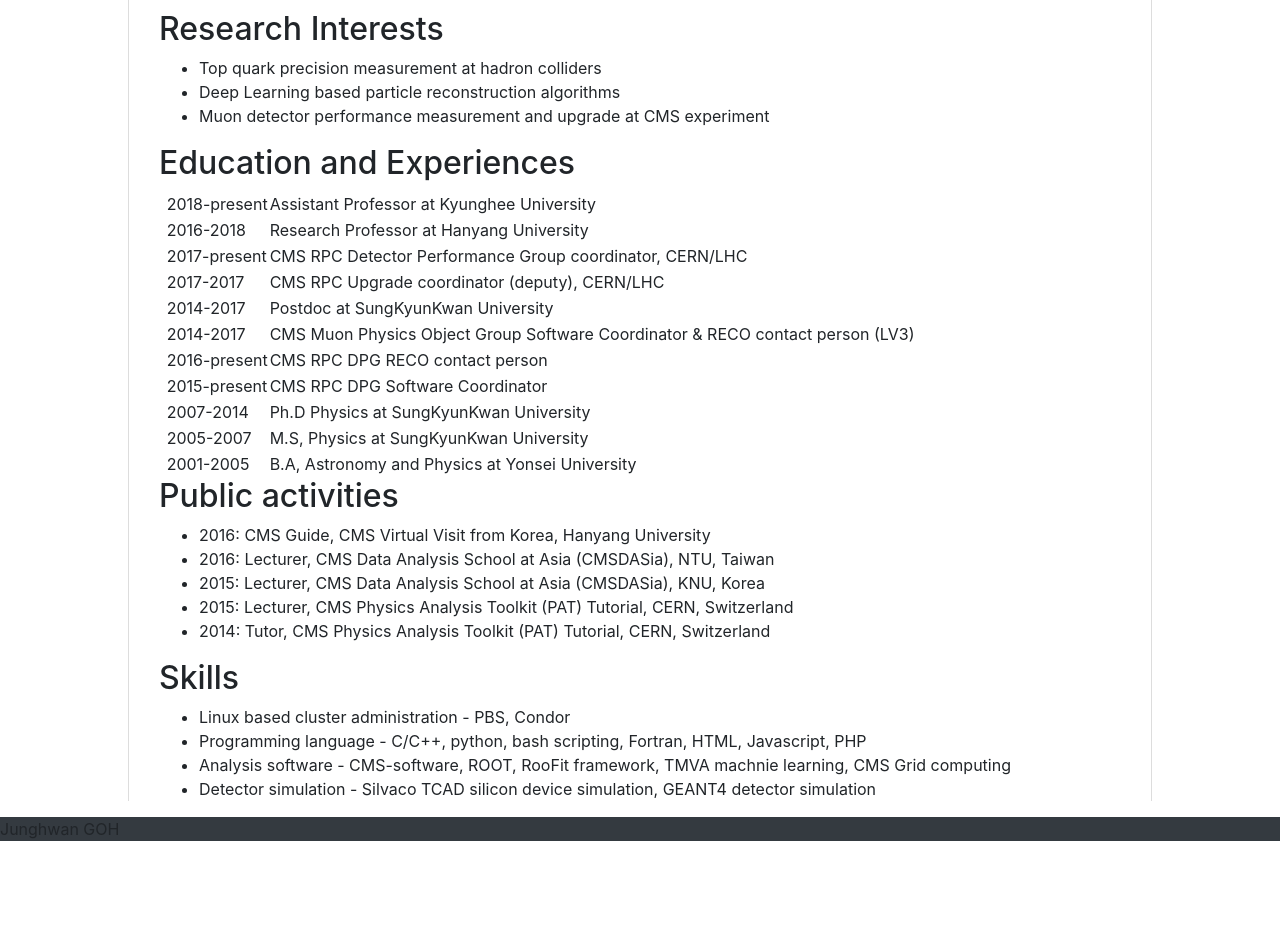
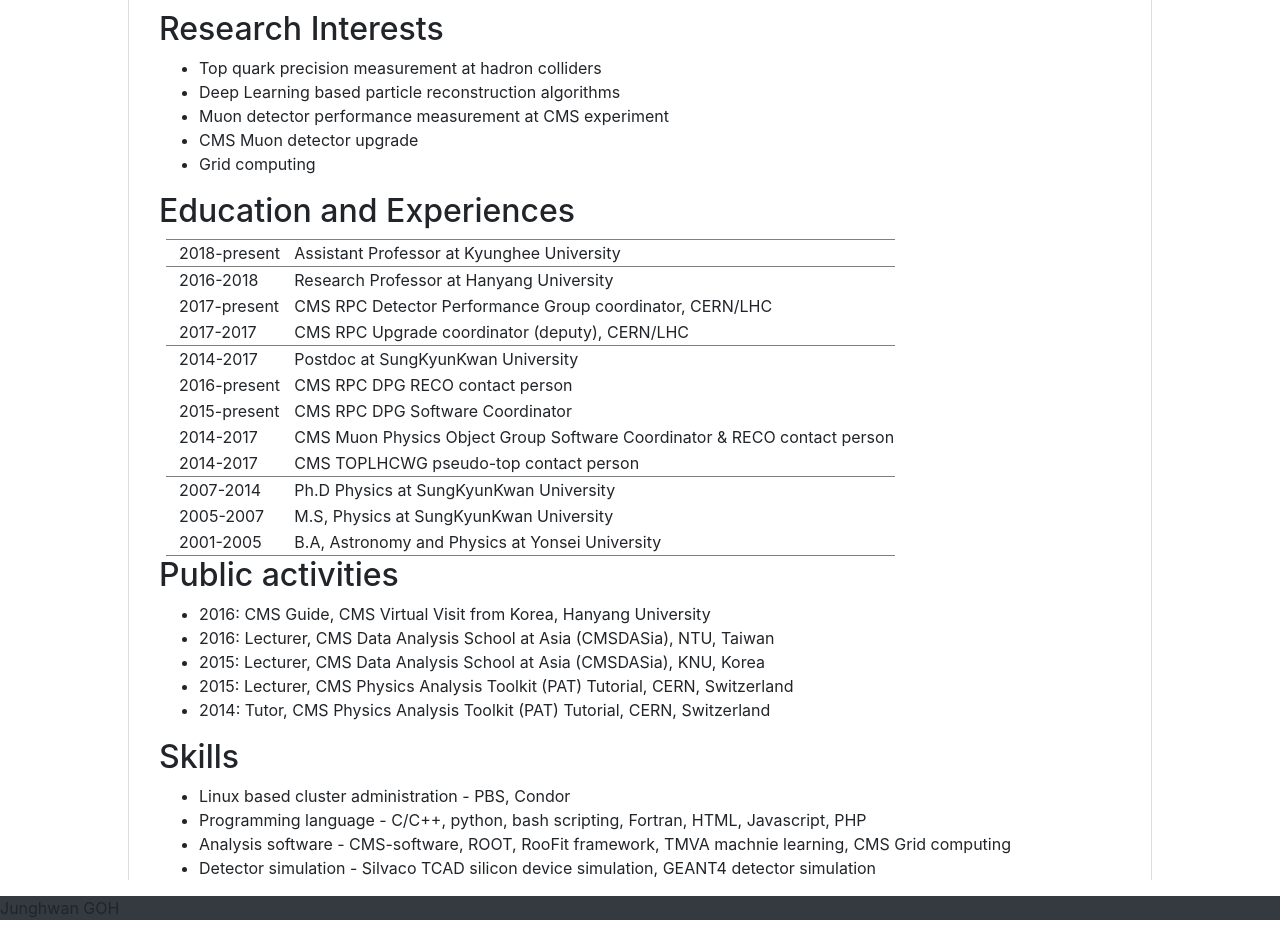
Before and after one commit to jhgoh/jhgoh.github.io, a Jekyll site: the page built from index.html, in a window 1280 px wide and 1400 px high, scrolled down 209 px, cut to the strip 464-1400 px from the top of the window. Built offline with Jekyll 4.4.1, drawn with Linux system fonts in a browser that asks for light colours; nearby versions of some CDN libraries; before the commit the page ends 1530 px from its top, so only the background shows below that.

Commit message:
table styling
more styling

table style

align

collapse

styling

fine tune

pre tag

collapse style

pub list

more styling

minor update

sytling

```diff
--- a/index.html
+++ b/index.html
@@ -4,17 +4,25 @@
 <div>
 
 <img src="/assets/img_jhgoh_lacBlanc.jpg" style="width:100%"/>
-<div style="float:center">
-<table style="margin:10px;width:700px;align:center;border-top:2px solid gray;border-bottom:2px solid gray"><tr>
-  <td width="150px"><img src="https://avatars0.githubusercontent.com/u/4388926?s=250" style="width:150px;padding:3px;border:1px solid black" /></td>
+<style>
+table.cv-card {
+  vertical-align:top;
+  width:700px;
+  margin:10px;
+  border-top:2px solid gray; border-bottom:2px solid gray;
+}
+</style>
+<div style="width:100%">
+<table class="cv-card"><tr style="padding-top:20px;padding-bottom:20px">
+  <td style="vertical-align:top;text-align:right" width="200px"><img src="https://avatars0.githubusercontent.com/u/4388926?s=250" style="width:150px;padding:3px;border:1px solid black" /></td>
   <td style="vertical-align:top;padding-left:5px">
     <h1 style="font-size:20pt">고정환 <span style="font-size:15pt;color:#333">Junghwan Goh</span></h1>
     <div class="social" style="padding-left:10px;font-size:9pt">
-      {%if site.username_github%}<a href="http://github.com/{{ site.username_github }}" target="_blank"><img class="icon" src="/assets/icon-github.png"/>http://github.com/{{ site.username_github }}</a>{%endif%}
-      {%if site.username_codepen%}<a href="http://codepen.io/{{ site.username_codepen }}" target="_blank"><img class="icon" src="/assets/icon-codepen.png"/>http://codepen.io/{{ site.username_codepen }}</a>{%endif%}
-      {%if site.username_twitter%}<a href="http://twitter.com/{{ site.username_twitter }}" target="_blank"><img class="icon" src="/assets/icon-twitter.png"/>http://twitter.com/{{ site.username_twitter }}</a>{%endif%}
-      {%if site.username_facebook%}<a href="http://facebook.com/{{ site.username_facebook }}" target="_blank"><img class="icon" src="/assets/icon-facebook.png"/>http://facebook.com/{{ site.username_facebook }}</a>{%endif%}
-      {%if site.email%}<a href="mailto:{{ site.email }}" target="_blank"><img class="icon" src="/assets/icon-email.png"/>{{site.email}}</a>{%endif%}
+      {%if site.username_github%}<a href="http://github.com/{{ site.username_github }}" target="_blank"><img class="icon" src="/assets/icon-github.png"/> http://github.com/{{ site.username_github }}</a>{%endif%}
+      {%if site.username_codepen%}<a href="http://codepen.io/{{ site.username_codepen }}" target="_blank"><img class="icon" src="/assets/icon-codepen.png"/> http://codepen.io/{{ site.username_codepen }}</a>{%endif%}
+      {%if site.username_twitter%}<a href="http://twitter.com/{{ site.username_twitter }}" target="_blank"><img class="icon" src="/assets/icon-twitter.png"/> http://twitter.com/{{ site.username_twitter }}</a>{%endif%}
+      {%if site.username_facebook%}<a href="http://facebook.com/{{ site.username_facebook }}" target="_blank"><img class="icon" src="/assets/icon-facebook.png"/> http://facebook.com/{{ site.username_facebook }}</a>{%endif%}
+      {%if site.email%}<a href="mailto:{{ site.email }}" target="_blank"><img class="icon" src="/assets/icon-email.png"/> {{site.email}}</a>{%endif%}
     </div>
     <hr/>
     <div style="padding-left:20px;font-size:10pt;">
@@ -30,23 +38,34 @@
 <ul>
   <li>Top quark precision measurement at hadron colliders</li>
   <li>Deep Learning based particle reconstruction algorithms</li>
-  <li>Muon detector performance measurement and upgrade at CMS experiment</li>
+  <li>Muon detector performance measurement at CMS experiment</li>
+  <li>CMS Muon detector upgrade</li>
+  <li>Grid computing</li>
 </ul>
 
+
 <h2>Education and Experiences</h2>
-<table style="padding:5px;margin-left:5pt">
-  <tr><td>2018-present</td><td>Assistant Professor at Kyunghee University</td></tr>
-  <tr><td>2016-2018   </td><td>Research Professor at Hanyang University</td></tr>
+<style>
+table.cv-table {padding:5px;margin-left:5pt;border-top:1px solid gray;border-bottom:1px solid gray;}
+table.cv-table td {padding-left:10pt;}
+table.cv-table tr.linetop {border-top:1px solid gray}
+table.cv-table tr.linebot {border-bottom:1px solid gray}
+</style>
+<table class="cv-table">
+  <tr class="linetop"><td>2018-present</td><td>Assistant Professor at Kyunghee University</td></tr>
+  <tr class="linetop"><td>2016-2018   </td><td>Research Professor at Hanyang University</td></tr>
   <tr><td>2017-present</td><td>CMS RPC Detector Performance Group coordinator, CERN/LHC</td></tr>
   <tr><td>2017-2017   </td><td>CMS RPC Upgrade coordinator (deputy), CERN/LHC</td></tr>
-  <tr><td>2014-2017   </td><td>Postdoc at SungKyunKwan University</td></tr>
-  <tr><td>2014-2017   </td><td>CMS Muon Physics Object Group Software Coordinator &amp; RECO contact person (LV3)</td></tr>
+  <tr class="linetop"><td>2014-2017   </td><td>Postdoc at SungKyunKwan University</td></tr>
   <tr><td>2016-present</td><td>CMS RPC DPG RECO contact person</td></tr>
   <tr><td>2015-present</td><td>CMS RPC DPG Software Coordinator</td></tr>
-  <tr><td>2007-2014   </td><td>Ph.D Physics at SungKyunKwan University</td></tr>
+  <tr><td>2014-2017   </td><td>CMS Muon Physics Object Group Software Coordinator &amp; RECO contact person</td></tr>
+  <tr><td>2014-2017   </td><td>CMS TOPLHCWG pseudo-top contact person</td></tr>
+  <tr class="linetop"><td>2007-2014   </td><td>Ph.D Physics at SungKyunKwan University</td></tr>
   <tr><td>2005-2007   </td><td>M.S, Physics at SungKyunKwan University</td></tr>
-  <tr><td>2001-2005   </td><td>B.A, Astronomy and Physics at Yonsei University</td></tr>
+  <tr class="linebot"><td>2001-2005   </td><td>B.A, Astronomy and Physics at Yonsei University</td></tr>
 </table>
+
 
 <h2>Public activities</h2>
 <ul>
@@ -57,6 +76,7 @@
   <li>2014: Tutor, CMS Physics Analysis Toolkit (PAT) Tutorial, CERN, Switzerland</li>
 </ul>
 
+
 <h2>Skills</h2>
 <ul>
   <li>Linux based cluster administration - PBS, Condor</li>
```
Also changed, not shown: Publications.md (+10 -3 lines).
